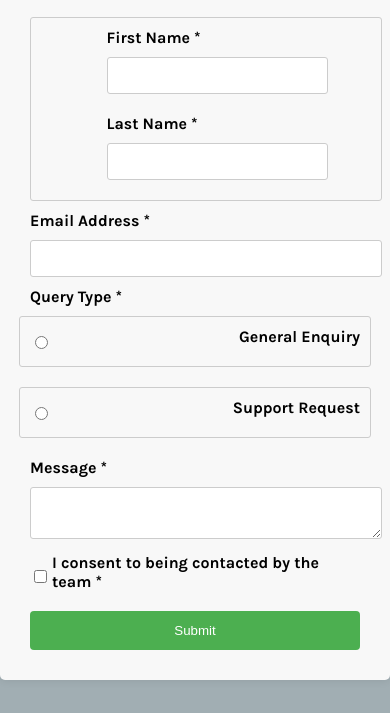
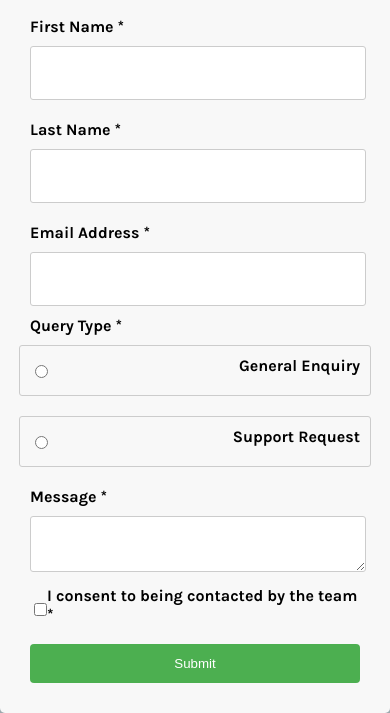
Before and after one commit to Sodonougbo-Martial/css-practiceRightCom-day1, a plain HTML site: page contact-form/index.html in a window 390 px wide. Shown: the part 131-844 px from the top of the page. Drawn offline with Linux system fonts and the light colour scheme.

Commit message:
Commit de l'exercice sur le formulaire corrigé

```diff
--- a/contact-form/style-contact.css
+++ b/contact-form/style-contact.css
@@ -41,22 +41,23 @@ form {
   input[type="email"],
   textarea {
     width: 100%;
-    padding: 10px;
     border: 1px solid #ccc;
     border-radius: 3px;
-
+    height: 50px;
 
   }
 
   input[type="radio"],
   input[type="checkbox"] {
-    margin-right: 5px;
+    margin-right: 0px;
+
   }
 
   button[type="submit"] {
     background-color: #4CAF50;
     color: white;
     padding: 12px 20px;
+
     border: none;
     border-radius: 4px;
     cursor: pointer;
@@ -74,8 +75,11 @@ form {
   align-items: center;
   justify-content: space-between;
   width: 100%;
+  gap: 10px;
+}
 
-
+.container1 div{
+  width: 100%;
 }
 
 
@@ -85,9 +89,10 @@ form {
   align-items: center;
   justify-content: space-between;
   gap: 10px;
-  width: 100%;
 
 }
+
+
 
 
 .generalEnquiry,
@@ -111,17 +116,13 @@ form {
 @media screen and (max-width: 600px) {
   .container1{
     display: flex;
-    align-items: center;
-    justify-content : center;
     flex-direction: column;
     width: 100%;
-    gap: 10px;
 
+  }
+
+  .container1 div{
     width: 100%;
-    padding: 10px;
-    border: 1px solid #ccc;
-    border-radius: 3px;
-
   }
 
   .container2{
```
